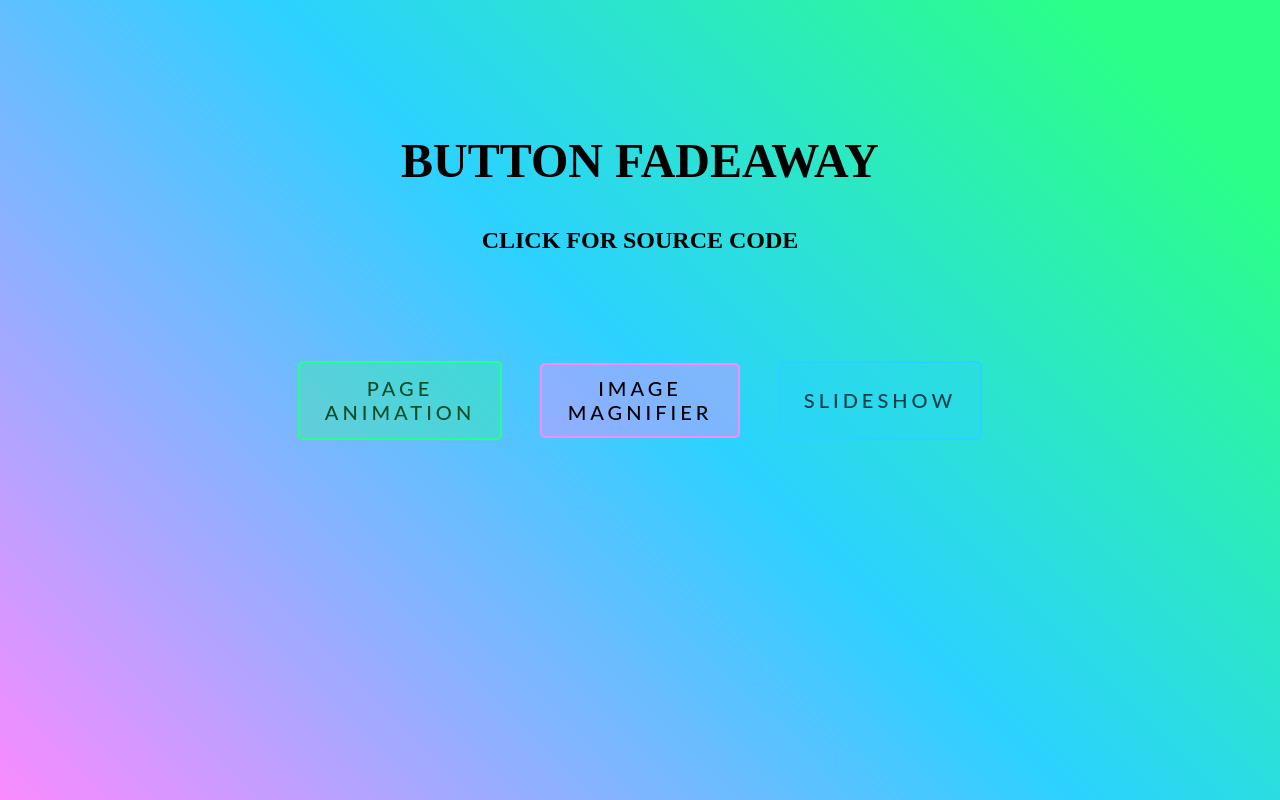
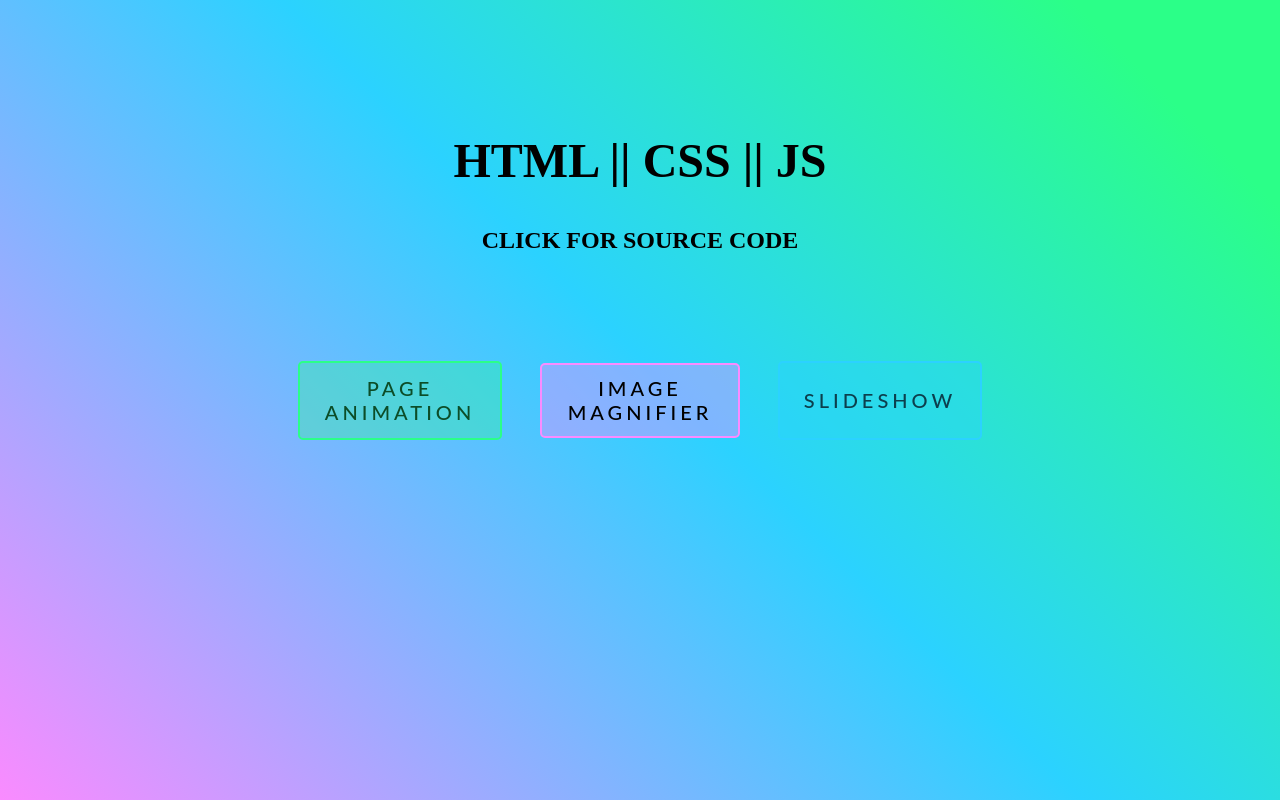
Before and after one commit to rohan207/button-fadeaway, a plain HTML site: page index.html in a window 1280 px wide. Drawn offline with Linux system fonts and the light colour scheme.

Commit message:
Update index.html

```diff
--- a/index.html
+++ b/index.html
@@ -8,7 +8,7 @@
     <link rel="stylesheet" href="styles.css" />
 	</head>
 	<body>
-		<h1 class="g">BUTTON FADEAWAY</h1>
+		<h1 class="g">HTML || CSS || JS</h1>
 		<h2 class="z"><a href="https://github.com/rohan207/button-fadeaway">CLICK FOR SOURCE CODE</a></h2>
 		<button class="left">
 			<a href="https://rohan207.github.io/page-animation/"><span class="rang">PAGE ANIMATION</span></a>
```
